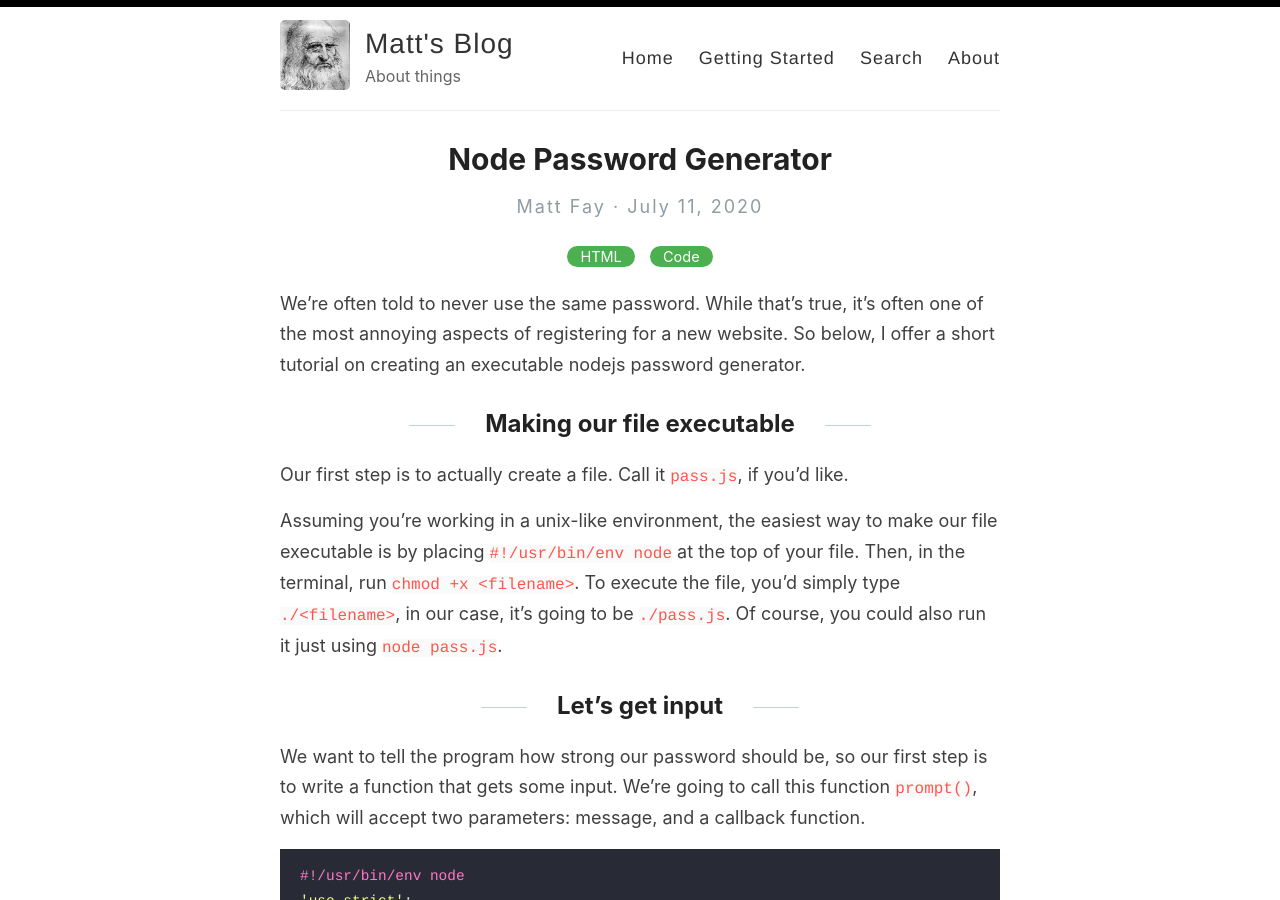
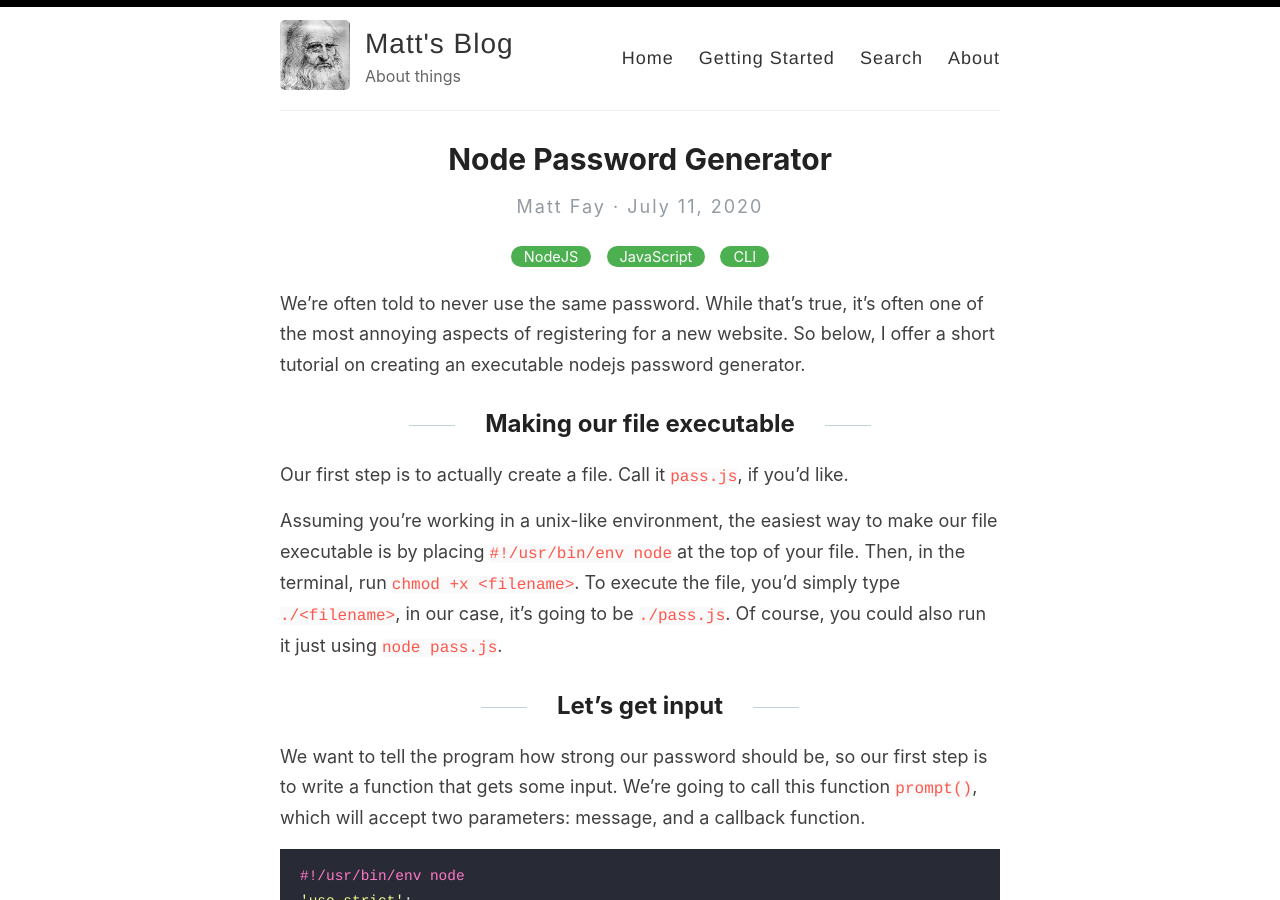
Before and after one commit to username1001/blog, a Jekyll site: the page built from _posts/2020-07-11-pullquotes.md, in a window 1280 px wide and 900 px high. Built offline with Jekyll 4.4.1, drawn with Linux system fonts in a browser that asks for light colours.

Commit message:
Update categories

```diff
--- a/_posts/2020-07-11-pullquotes.md
+++ b/_posts/2020-07-11-pullquotes.md
@@ -1,7 +1,7 @@
 ---
 layout: post
 title:  Node Password Generator
-categories: [HTML,Code]
+categories: [NodeJS, JavaScript, CLI]
 excerpt: We're often told to never use the same password. While that's true, it's often one of the most annoying aspects of registering for a new website. So below, I offer a short tutorial on creating an executable nodejs password generator.
 ---
 
```
